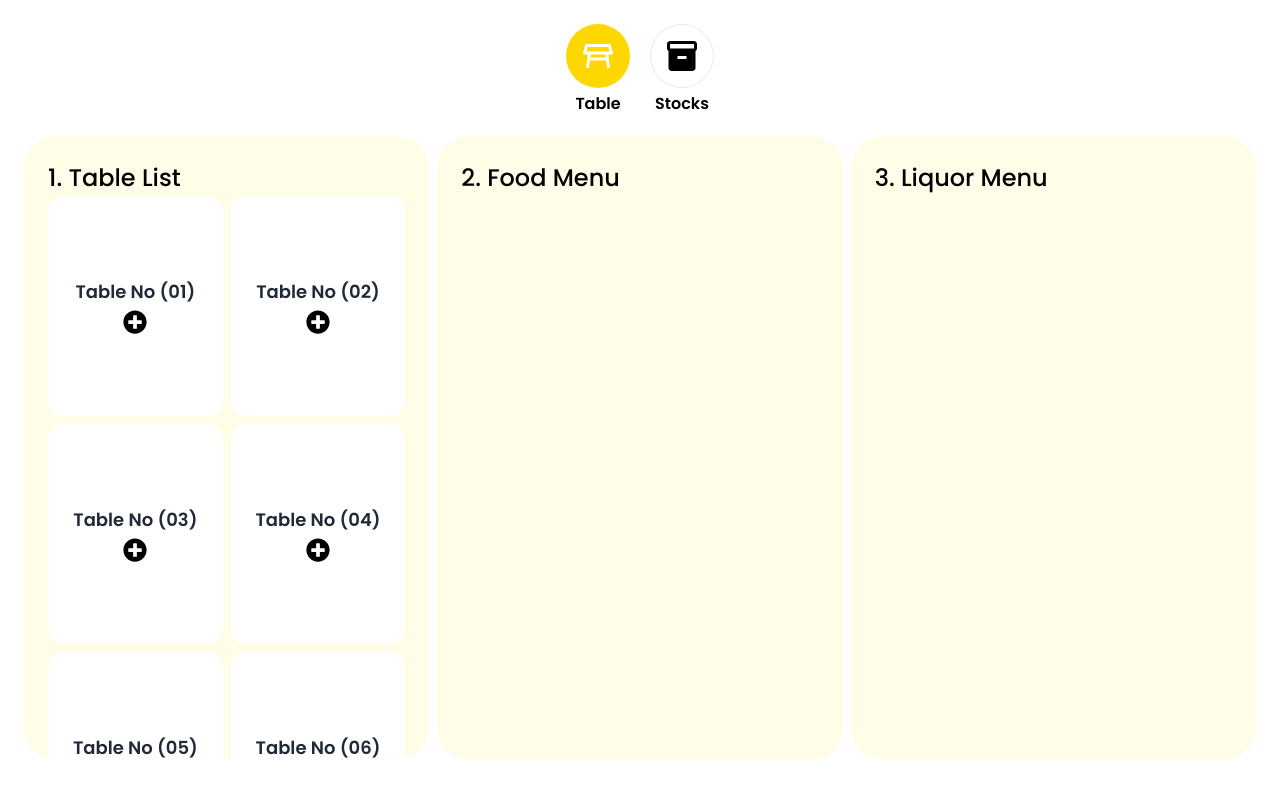
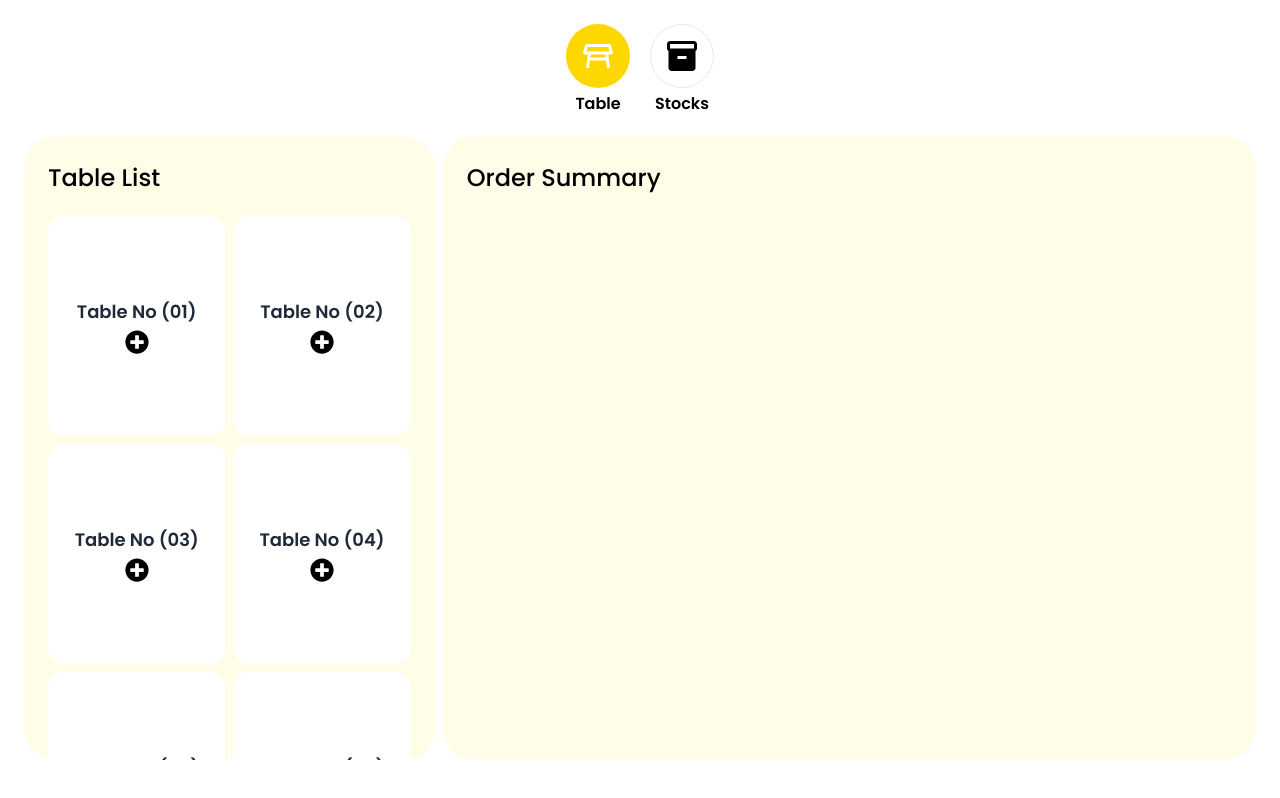
Before and after one commit to Hirun-HM/restaurant-pos, a React (Vite) app: page /restaurant-pos/user/dashboard in a window 1280 px wide. Built offline with nearby package versions, Linux system fonts and the light colour scheme.

Commit message:
Add TableManagement component to enhance table display and streamline UserDashboard

```diff
--- a/src/Pages/User/Dashboard.jsx
+++ b/src/Pages/User/Dashboard.jsx
@@ -2,6 +2,7 @@ import React, { useState } from 'react';
 import { FaUser, FaSignOutAlt, FaTools } from 'react-icons/fa';
 import Header from './components/Header';
 import TableCard from './components/TableCard';
+import TableManagement from './components/TableManagement';
 
 const tableList = [
     { id: 1, tableNumber: "01", status: "available", customerCount: 0, orderTime: null },
@@ -11,9 +12,6 @@ const tableList = [
     { id: 5, tableNumber: "05", status: "occupied", customerCount: 2, orderTime: "16:15" },
     { id: 6, tableNumber: "06", status: "available", customerCount: 0, orderTime: null },
     { id: 7, tableNumber: "07", status: "occupied", customerCount: 6, orderTime: "14:45" },
-    { id: 8, tableNumber: "08", status: "reserved", customerCount: 0, orderTime: null },
-    { id: 9, tableNumber: "09", status: "available", customerCount: 0, orderTime: null },
-    { id: 10, tableNumber: "10", status: "occupied", customerCount: 3, orderTime: "17:00" }
 ];
 
 export default function UserDashboard() {
@@ -32,36 +30,7 @@ export default function UserDashboard() {
             </div>
             {
                 active === 'Table' && (
-                    <div className='grid grid-cols-1 md:grid-cols-3 gap-2 h-full md:h-[78vh] mt-5'>
-
-                        {/* for tables */}
-                        <div className='p-6 w-full overflow-y-auto bg-fourthColor rounded-[32px]'>
-                            <h1 className='text-[24px] font-[500]'>1. Table List</h1>
-                            <div className='grid grid-cols-1 gap-2 md:grid-cols-2'>
-                                {
-                                    tableList.map((table) => (
-                                        <TableCard
-                                            key={table.id}
-                                            tableNumber={table.tableNumber}
-                                            status={table.status}
-                                            customerCount={table.customerCount}
-                                            orderTime={table.orderTime}
-                                        />
-                                    ))
-                                }
-                            </div>
-                        </div>
-
-                        {/* for food items */}
-                        <div className='p-6 w-full overflow-hidden bg-fourthColor rounded-[32px]'>
-                            <h1 className='text-[24px] font-[500]'>2. Food Menu</h1>
-                        </div>
-
-                        {/* for liquor items */}
-                        <div className='p-6 w-full overflow-hidden bg-fourthColor rounded-[32px]'>
-                            <h1 className='text-[24px] font-[500]'>3. Liquor Menu</h1>
-                        </div>
-                    </div>
+                    <TableManagement tableList={tableList}/>
                 )
             }
         </div>
--- /dev/null
+++ b/src/Pages/User/components/TableManagement.jsx
@@ -0,0 +1,30 @@
+import TableCard from './TableCard'
+
+export default function TableManagement({tableList = []}) {
+    return (
+        <div className='flex flex-col md:flex-row gap-2 h-full md:h-[78vh] mt-5'>
+            {/* for tables */}
+            <div className='p-6 w-full md:w-1/3 overflow-y-auto bg-fourthColor rounded-[32px]'>
+                <h1 className='text-[24px] font-[500]'>Table List</h1>
+                <div className='grid grid-cols-1 gap-2 md:grid-cols-2 mt-5'>
+                    {
+                        tableList.map((table) => (
+                            <TableCard
+                                key={table.id}
+                                tableNumber={table.tableNumber}
+                                status={table.status}
+                                customerCount={table.customerCount}
+                                orderTime={table.orderTime}
+                            />
+                        ))
+                    }
+                </div>
+            </div>
+
+            {/* for food items */}
+            <div className='p-6 w-full md:flex-1 overflow-hidden bg-fourthColor rounded-[32px]'>
+                <h1 className='text-[24px] font-[500]'>Order Summary</h1>
+            </div>
+        </div>
+    )
+}
```
